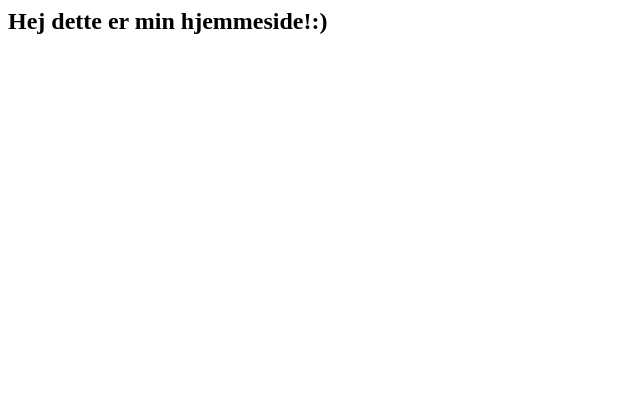
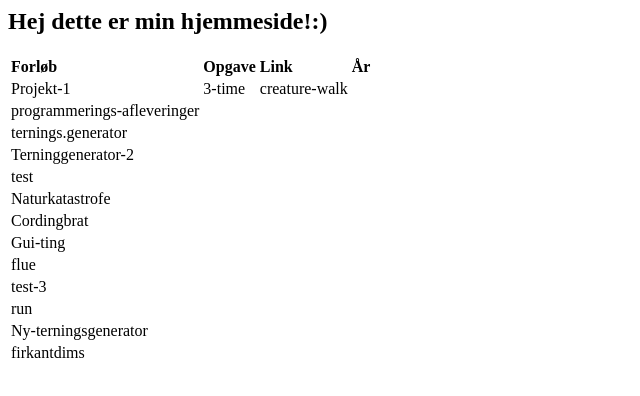
Before and after one commit to Blobsss/Blobsss.github.io, a plain HTML site: page index.html in a window 1280 px wide. Shown: the whole page, without its empty margins (0-640 px from the left). Drawn offline with Linux system fonts and the light colour scheme.

Commit message:
Update index.html

```diff
--- a/index.html
+++ b/index.html
@@ -1,3 +1,57 @@
 <html>
   <h2> Hej dette er min hjemmeside!:) </h2>
-  </html>
+
+
+<table class="editorDemoTable">
+  <tbody>
+   <tr>
+     <td><strong>Forløb</strong></td>
+     <td><strong>Opgave</strong></td>
+     <td><strong>Link</strong></td>
+     <td><strong>År</strong></td>
+
+    </tr>
+    <tr>
+      <td>Projekt-1</td>
+      <td>3-time</td>
+         <td>creature-walk</td>
+    </tr>
+    <tr>
+         <td>programmerings-afleveringer</td>
+      </tr>
+    <tr>
+         <td>ternings.generator</td>
+      </tr>
+    <tr>
+         <td>Terninggenerator-2</td>
+      </tr>
+    <tr>
+         <td>test</td>
+      </tr>
+    <tr>
+         <td>Naturkatastrofe</td>
+      </tr>
+    <tr>
+         <td>Cordingbrat</td>
+      </tr>
+    <tr>
+         <td>Gui-ting</td>
+      </tr>
+    <tr>
+         <td>flue</td>
+      </tr>
+    <tr>
+         <td>test-3</td>
+      </tr>
+    <tr>
+         <td>run</td>
+      </tr>
+    <tr>
+         <td>Ny-terningsgenerator</td>
+      </tr>
+    <tr>
+         <td>firkantdims</td>
+    </tr>
+
+
+</html>
```
